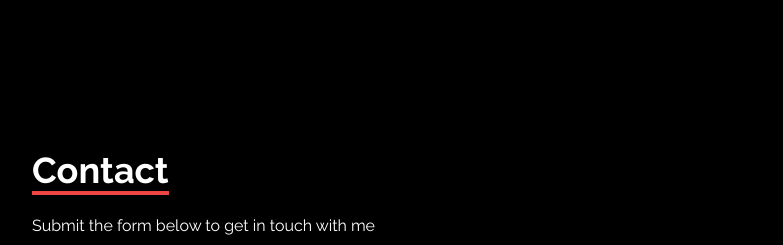
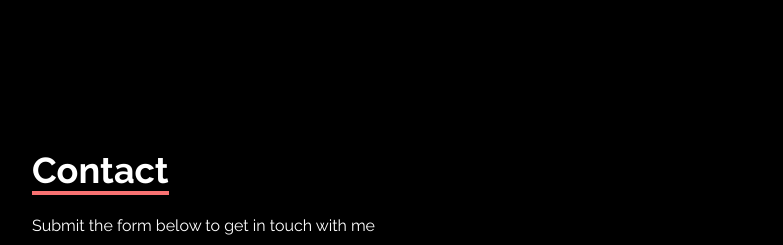
Before and after one commit to gkozlowskidesign/React-LiquorStore, a React (Create React App) app: page / in a window 1280 px wide. Shown: the part 1659-1904 px from the top of the page, without its empty margins (128-911 px from the left). Built offline with nearby package versions, Linux system fonts and the light colour scheme.

Commit message:
Update Contact.jsx

```diff
--- a/src/components/Contact.jsx
+++ b/src/components/Contact.jsx
@@ -8,7 +8,7 @@ const Contact = () => {
             <br></br>
             <br></br>
             <div className='pb-8'>
-                <p className='text-4xl font-bold inline border-b-4 border-red-500'>Contact</p>
+                <p className='text-4xl font-bold inline border-b-4 border-red-400'>Contact</p>
                 <p className='py-6'>Submit the form below to get in touch with me</p>
             </div>
 
```
